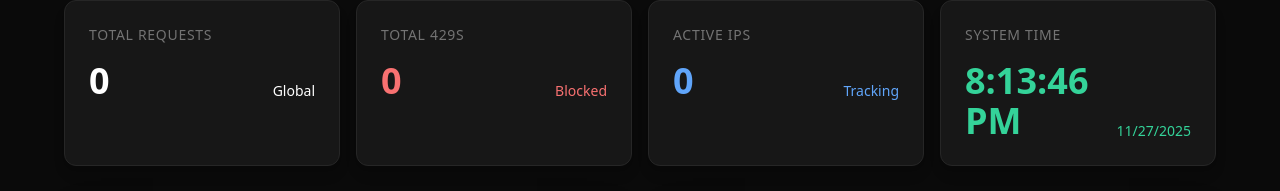
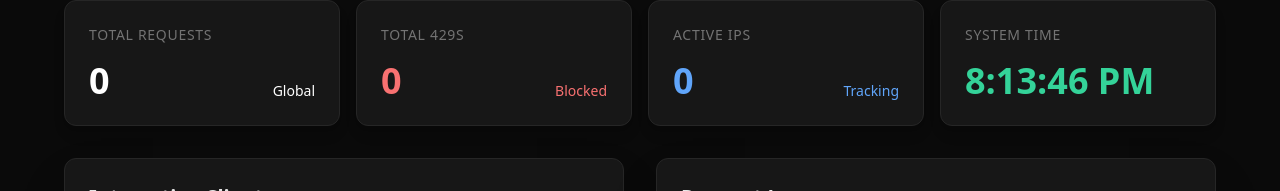
Before and after one commit to SanketBaviskar/rate-limiter, a React app in the folder frontend/: page / in a window 1280 px wide. Shown: the part 138-329 px from the top of the page. Built offline with nearby package versions, Linux system fonts and the light colour scheme; no server answers; the HTML template or start-up script is replaced by a standard one.

Commit message:
feat: create Dashboard component to monitor rate limiter metrics, interact with algorithms, and log requests.emoved

```diff
--- a/frontend/src/components/Dashboard.jsx
+++ b/frontend/src/components/Dashboard.jsx
@@ -141,7 +141,6 @@ const Dashboard = () => {
 					<MetricsCard
 						title="System Time"
 						value={currentTime.toLocaleTimeString()}
-						label={currentTime.toLocaleDateString()}
 						color="text-emerald-400"
 					/>
 				</div>
```
